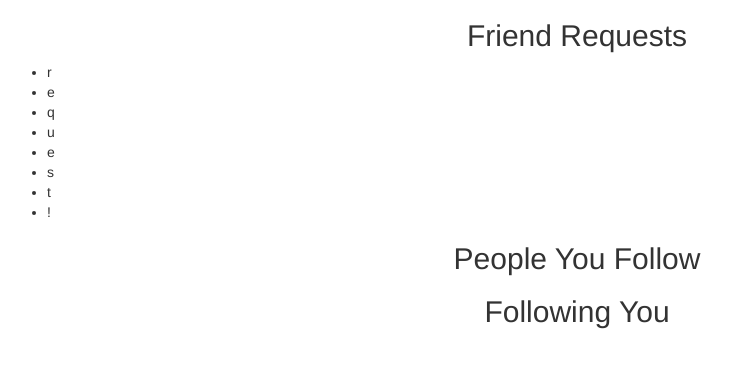
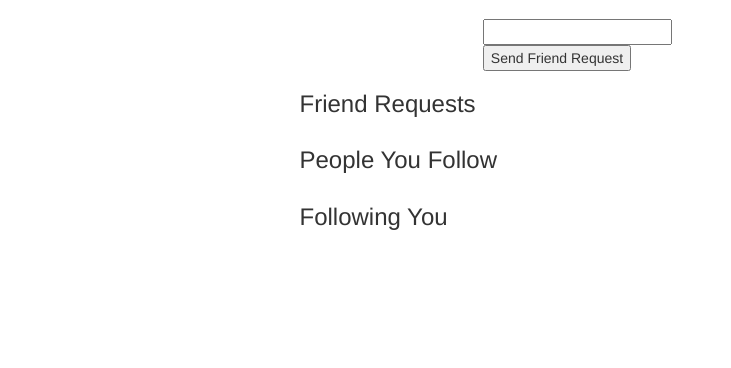
Before and after one commit to topched/CMPUT410W14-Group-Project, a Django app: page /mynode/friends/ in a window 1280 px wide. Shown: the part 51-419 px from the top of the page, without its empty margins (63-794 px from the left). Run offline with Django 3.2, Linux system fonts and the light colour scheme; the visitor is signed in with stand-in values (Sample User, id 1); data that the repository does not hold is empty; some libraries are stand-ins or nearby versions.

Commit message:
CSS/Layout for Friends page. Can send requests, but cannot accept/deny them. Registration page doesn't save display_name or email so you have to create users via admin for now.

```diff
--- a/mynode/app/models.py
+++ b/mynode/app/models.py
@@ -15,11 +15,10 @@ class Comment(models.Model):
 
 class Friend(models.Model):
     requester = models.ForeignKey('Users', db_column='requester', related_name='requester_userid')
-    friend = models.ForeignKey('Users', db_column='friend', related_name='friend_userid')
-    accepted = models.IntegerField(blank=True, null=True)
+    receiver = models.ForeignKey('Users', db_column='receiver', related_name='receiver_userid')
+    accepted = models.IntegerField(default=False)
     class Meta:
         app_label='app'
-
 
 class Image(models.Model):
     author = models.ForeignKey('Users', db_column='author')
--- a/mynode/app/urls.py
+++ b/mynode/app/urls.py
@@ -11,5 +11,6 @@ urlpatterns = patterns('',
     url(r'^stream/post/(\d+)/comments/', views.create_comment),
 
     url(r'^friends/$', views.friends),
+    url(r'^friends/friend/create/$', views.create_friend),
     #url(r'^friends_requests/', views.friends.create_friendRequest),
 )
--- a/mynode/app/views.py
+++ b/mynode/app/views.py
@@ -78,20 +78,21 @@ def post_details(request, post_id):
         # deletin
         # post.edeskajhdfasf
     if request.method == 'DELETE' or request.POST.get('_method') == 'DELETE':
-        return post_delete(request, post_id);
+        return post_delete(request, post_id)
     if request.method == 'PUT':
-        return post_put(request);
+        return post_put(request)
 
 
 def delete_post(request, post_id):
     context = RequestContext(request)
     Post.objects.get(id=post_id).delete()
+    #TODO: Should delete all related COMMENTS as well
     return redirect('app.views.stream')
 
 def create_post(request):
     current_user = Users.objects.get(user=request.user)
     context = RequestContext(request)
-    post = Post.objects.create(author=current_user, content=request.POST['content']);
+    post = Post.objects.create(author=current_user, content=request.POST['content'])
     post.save()
     #TODO: update post
     return redirect('app.views.stream')
@@ -102,7 +103,7 @@ def create_comment(request, parent_post):
     # lol
     the_post_haha = Post.objects.get(id=parent_post)
     context = RequestContext(request)
-    comment = Comment.objects.create(parent_post=the_post_haha, author=current_user, content=request.POST['content']);
+    comment = Comment.objects.create(parent_post=the_post_haha, author=current_user, content=request.POST['content'])
     #post.save()
     #TODO: update post
     return redirect('app.views.stream')
@@ -115,3 +116,18 @@ def friends(request):
     following = Friend.objects.all()
     data = {'friend_requests':'request!', 'followers':followers, 'following':following}
     return render(request, 'friend_page.html', data)
+
+@login_required
+def create_friend(request):
+    current_user = Users.objects.get(user=request.user)
+    receiver_name = request.POST['receiver_display_name']
+    print receiver_name
+
+    #TODO: Fancy up the "Person does not exists" code.
+    try : receiver = Users.objects.get(display_name=receiver_name)
+    except Users.DoesNotExist: return redirect('app.views.friends')
+    print "FRIEND CREATED"
+
+    friend = Friend.objects.create(receiver=receiver, requester=current_user)
+    friend.save()
+    return redirect('app.views.friends')
--- a/mynode/templates/friend_page.html
+++ b/mynode/templates/friend_page.html
@@ -32,33 +32,65 @@
         </div><!--/.nav-collapse -->
       </div>
     </div>
+    </br>
 
 
+      <div class="row">
+        <div class="col-md-4 col-md-offset-5">
+      <form  action="{% url 'app.views.create_friend' %}" method="POST">
+        {% csrf_token %}
+        <input name="receiver_display_name"/> </br>
+        <input type="submit" id="post" name="post" value="Send Friend Request" />
+      </form>
+    </div>
+    </div>
 
     <div class=container>
-<h2>Friend Requests</h2>
+      <div class="row">
+        <div class="col-md-4 col-md-offset-3">
+          <h3>Friend Requests</h3>
+        </div>
+      </div>
 
-<ul>
-{% for friend_request in friend_requests %}
-    <li>{{ friend_request }}</li>
+      {% for follower_request in followers %}
+      <div class="row">
+        <div class="col-md-12 col-md-offset-4 ">
+          {% if not follower.accepted %}
+          {{ follower_request.requester.display_name }}
+          {% endif %}
+        </div>
+      </div>
       {% endfor %}
-</ul>
 
-<h2>People You Follow</h2>
+      <div class="row">
+        <div class="col-md-4 col-md-offset-3">
+          <h3>People You Follow</h3>
+        </div>
+      </div>
 
-<ul>
-{% for friend in friends%}
-    <li>{{ friend }}</li>
+      {% for follow in following %}
+      <div class="row">
+        <div class="col-md-12 col-md-offset-4 ">
+          {{ follow.following.display_name }}
+        </div>
+      </div>
       {% endfor %}
-</ul>
 
-<h2>Following You</h2>
+      <div class="row">
+        <div class="col-md-4 col-md-offset-3">
+          <h3>Following You</h3>
+        </div>
+      </div>
 
-<ul>
       {% for follower in followers%}
-    <li>{{ follower }}</li>
+      <div class="row">
+        <div class="col-md-12 col-md-offset-4 ">
+          {% if follower.accepted %}
+          {{ follower.requester.display_name }}
+          {% endif %}
           {% endfor %}
-</ul>
+        </div>
+      </div>
     </div>
   </body>
 </html>
```
Also changed, not shown: 1 other file. Lines whose indentation alone changed are shown as unchanged.
